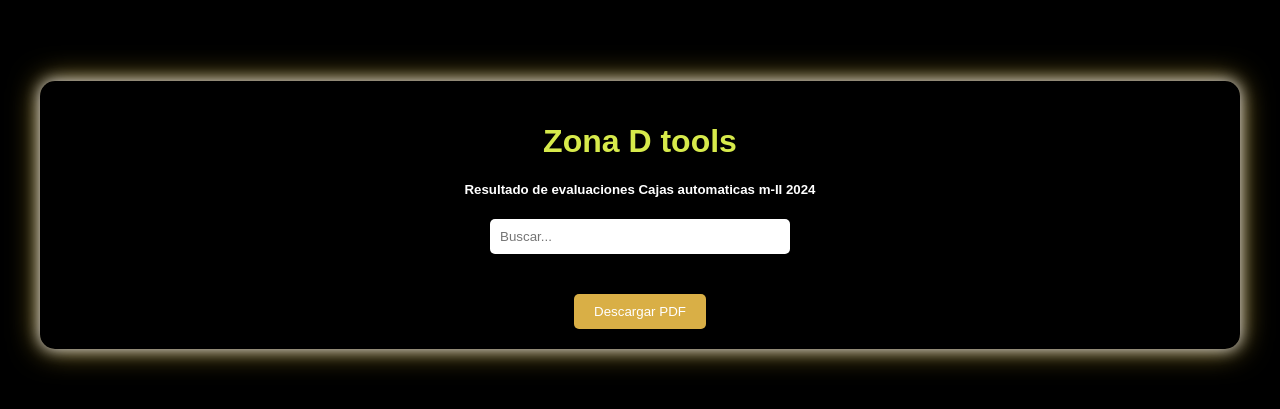
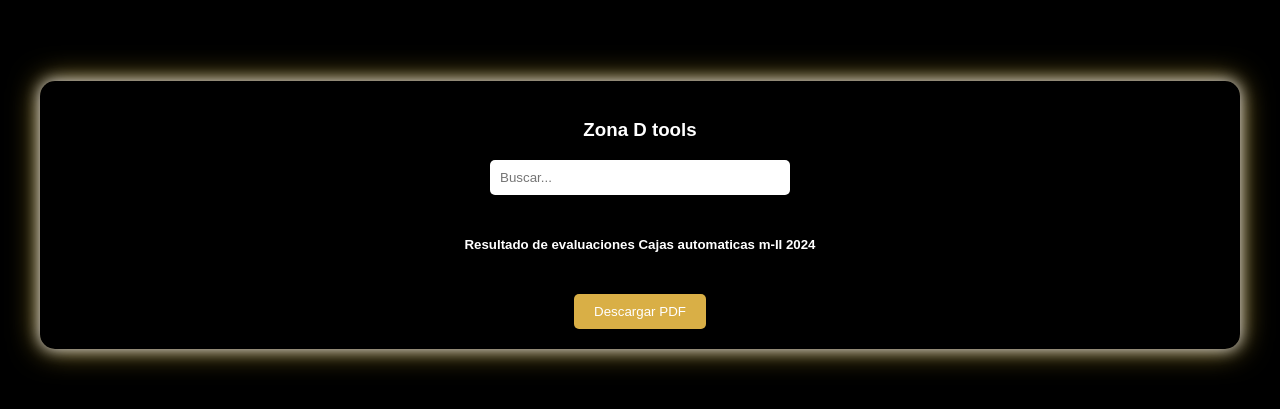
Before and after one commit to appbootariel1177/Evaluaciones_cajas_automaticas_2024, a plain HTML site: page index.html in a window 1280 px wide. Shown: the part 185-594 px from the top of the page. Drawn offline with Linux system fonts and the light colour scheme; no server answers.

Commit message:
Update index.html

```diff
--- a/index.html
+++ b/index.html
@@ -8,9 +8,9 @@
 </head>
 <body>
     <div class="container">
-        <h1>Zona D tools</h1>
-        <h5>Resultado de evaluaciones Cajas automaticas m-II 2024</h5>
+        <h3>Zona D tools</h3>
         <input type="text" id="searchInput" placeholder="Buscar...">
+         <h5>Resultado de evaluaciones Cajas automaticas m-II 2024</h5>
         <table id="dataTable">
             <thead id="tableHeaders"></thead>
             <tbody id="tableBody"></tbody>
```
